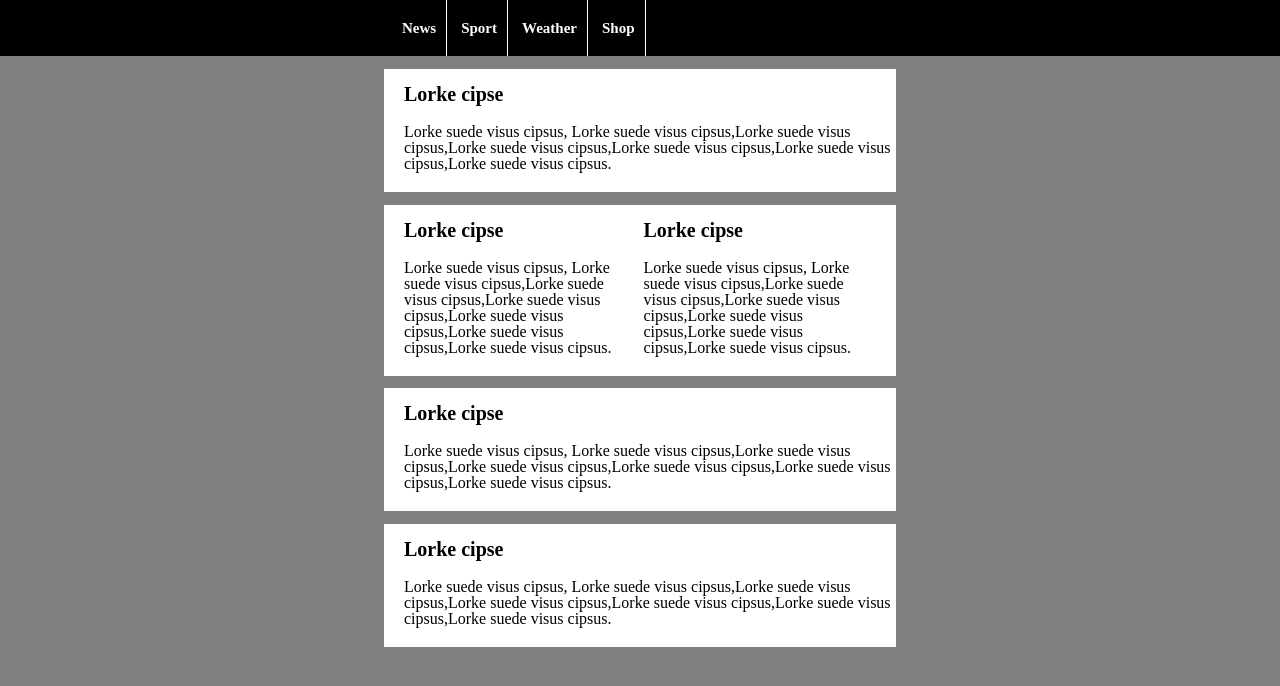
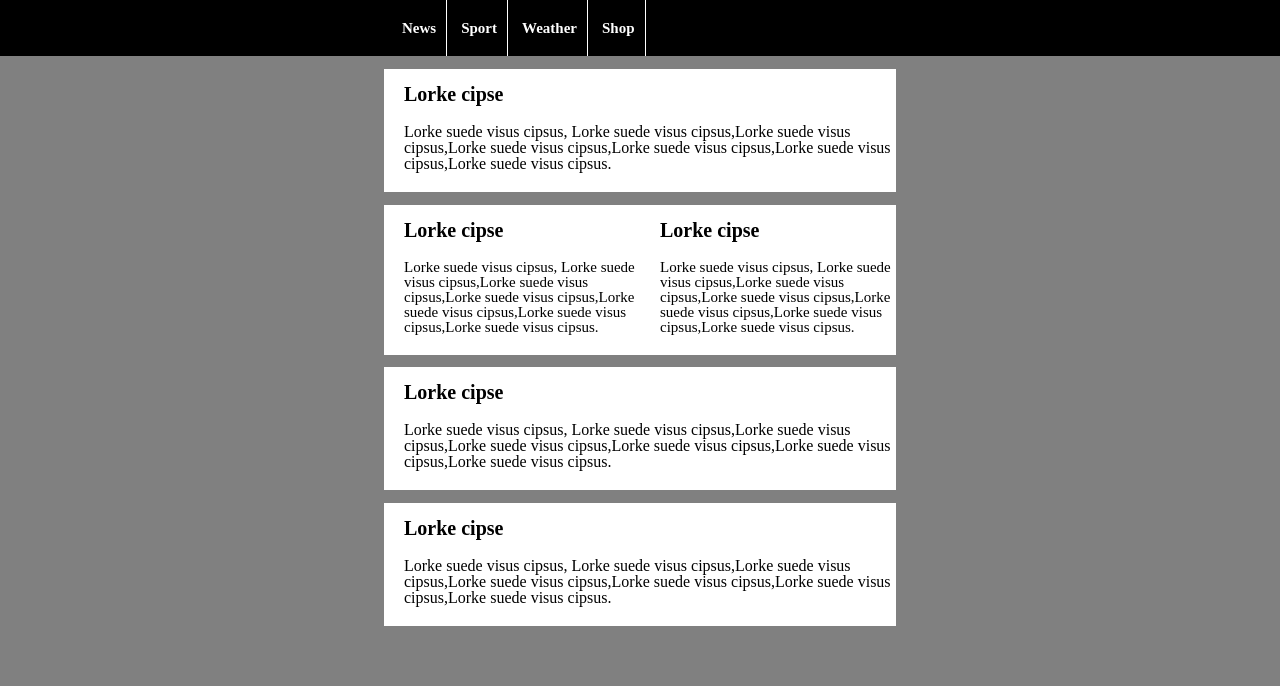
Before and after one commit to Donatas100/Mokymai, a plain HTML site: page displayBlock/index.html in a window 1280 px wide. Drawn offline with Linux system fonts and the light colour scheme.

Commit message:
25d rytas

```diff
--- a/displayBlock/main.scss
+++ b/displayBlock/main.scss
@@ -161,7 +161,14 @@ body > div {
   background-color: white;
   margin: 1% 30%;
 }
+body > div:nth-child(3) {
+  //   background-color: red;
+  font-size: 0;
+}
+
 div:nth-child(3) div {
-  width: 46%;
+  width: 50%;
   display: inline-block;
+  font-size: 15px;
+  //   background-color: red;
 }
```
Also changed, not shown: displayBlock/main.css, 1 other file.
